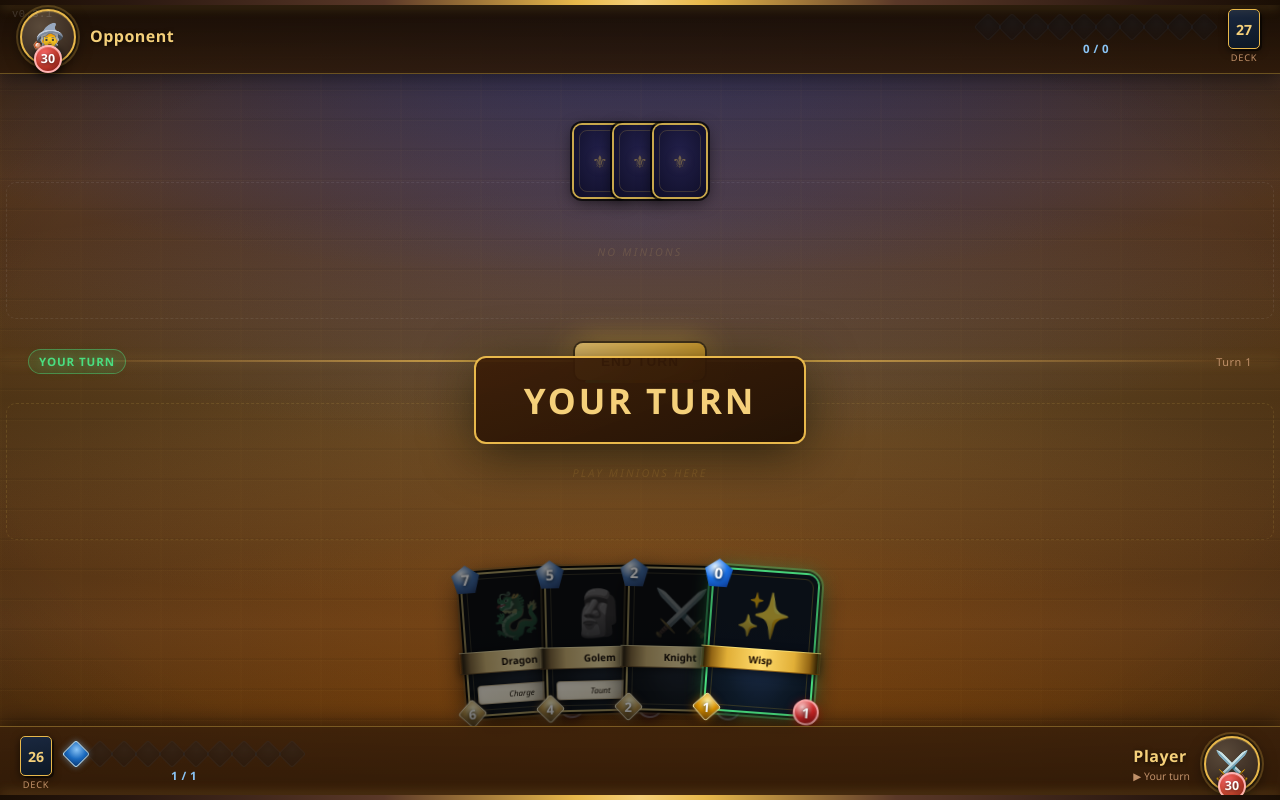
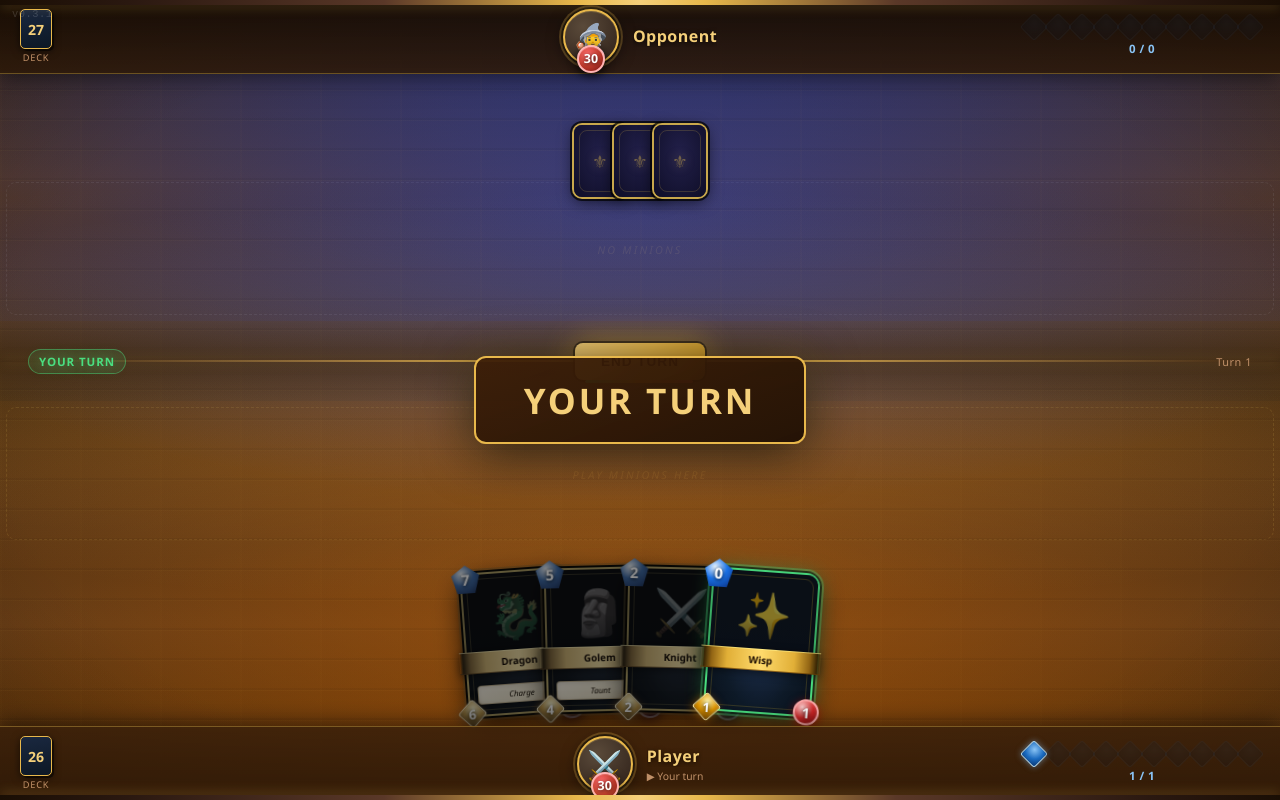
Before and after one commit to PennieEntertainment/CardLogy, a website: page game.html in a window 1280 px wide. Drawn offline with Linux system fonts and the light colour scheme.

Commit message:
Update game.html

```diff
--- a/game.html
+++ b/game.html
@@ -82,9 +82,9 @@
           transparent 2px, transparent 80px
         ),
         /* opponent lane glow */
-        radial-gradient(ellipse 60% 28% at 50% 28%, rgba(60,90,220,0.20) 0%, transparent 100%),
+        radial-gradient(ellipse 68% 38% at 50% 25%, rgba(35,70,220,0.42) 0%, transparent 100%),
         /* player lane glow */
-        radial-gradient(ellipse 60% 28% at 50% 72%, rgba(200,115,20,0.22) 0%, transparent 100%);
+        radial-gradient(ellipse 68% 38% at 50% 75%, rgba(210,105,5,0.42) 0%, transparent 100%);
     }
 
     /* Ornate metal rail lines */
@@ -107,9 +107,9 @@
     .info-bar {
       flex-shrink: 0;
       height: 74px;
-      display: flex;
+      display: grid;
+      grid-template-columns: 1fr auto 1fr;
       align-items: center;
-      gap: 14px;
       padding: 0 20px;
       background: linear-gradient(180deg, rgba(40,22,8,0.95) 0%, rgba(58,32,10,0.88) 100%);
       border-bottom: 1px solid rgba(232,184,75,0.40);
@@ -123,9 +123,26 @@
     .info-bar.bottom {
       border-bottom: none;
       border-top: 1px solid rgba(232,184,75,0.40);
-      flex-direction: row-reverse;
       background: linear-gradient(0deg, rgba(48,26,8,0.96) 0%, rgba(58,32,10,0.88) 100%);
       box-shadow: 0 -2px 22px rgba(0,0,0,0.55);
+    }
+    .bar-center {
+      display: flex;
+      align-items: center;
+      gap: 14px;
+      justify-content: center;
+    }
+    .bar-left {
+      display: flex;
+      align-items: center;
+      gap: 10px;
+      justify-content: flex-start;
+    }
+    .bar-right {
+      display: flex;
+      align-items: center;
+      gap: 10px;
+      justify-content: flex-end;
     }
     /* Bottom ornate rail */
     .info-bar.bottom::after {
@@ -584,12 +601,14 @@
       min-height: 0;
     }
     .field.opp-field {
-      align-items: flex-end;
-      padding-bottom: 4px;
+      align-items: center;
+      min-height: 130px;
+      background: radial-gradient(ellipse 85% 75% at 50% 75%, rgba(40,70,210,0.16) 0%, transparent 100%);
     }
     .field.my-field {
-      align-items: flex-start;
-      padding-top: 4px;
+      align-items: center;
+      min-height: 130px;
+      background: radial-gradient(ellipse 85% 75% at 50% 25%, rgba(200,105,10,0.16) 0%, transparent 100%);
     }
 
     /* Drop zone hint */
@@ -787,12 +806,17 @@
     /* ─── Center Divider ────────────────────────────────────── */
     .center-bar {
       flex-shrink: 0;
-      height: 72px;
+      height: 80px;
       display: flex;
       align-items: center;
       justify-content: center;
       position: relative;
       z-index: 6;
+      background: linear-gradient(180deg,
+        transparent 0%,
+        rgba(50,30,8,0.45) 50%,
+        transparent 100%
+      );
     }
 
     /* Pin turn-indicator to the left, turn-counter to the right so they
@@ -1120,6 +1144,15 @@
 
   <!-- ── Opponent Info Bar ──────────────────────────────────── -->
   <div class="info-bar top" id="opp-info">
+    <!-- Left: deck -->
+    <div class="bar-left">
+      <div class="deck-count">
+        <div class="deck-pile" id="opp-deck-count">30</div>
+        <div class="deck-lbl">Deck</div>
+      </div>
+    </div>
+    <!-- Center: hero + name -->
+    <div class="bar-center">
       <div class="hero-portrait" id="opp-hero" title="Opponent hero">
         🧙
         <div class="hp-orb" id="opp-hp-orb">30</div>
@@ -1128,16 +1161,13 @@
         <div class="player-name" id="opp-name">Opponent</div>
         <div style="font-size:0.65rem;color:var(--muted);margin-top:2px" id="opp-turn-label">…</div>
       </div>
-    <div style="flex:1"></div>
-    <!-- Opponent mana (mirrored) -->
+    </div>
+    <!-- Right: mana -->
+    <div class="bar-right">
       <div class="mana-wrap">
         <div class="mana-bar" id="opp-mana-bar"></div>
         <div class="mana-text" id="opp-mana-text">0 / 0</div>
       </div>
-    <!-- Deck count -->
-    <div class="deck-count">
-      <div class="deck-pile" id="opp-deck-count">30</div>
-      <div class="deck-lbl">Deck</div>
     </div>
   </div>
 
@@ -1184,6 +1214,15 @@
 
   <!-- ── Player Info Bar ────────────────────────────────────── -->
   <div class="info-bar bottom" id="my-info">
+    <!-- Left: deck -->
+    <div class="bar-left">
+      <div class="deck-count">
+        <div class="deck-pile" id="my-deck-count">30</div>
+        <div class="deck-lbl">Deck</div>
+      </div>
+    </div>
+    <!-- Center: hero + name -->
+    <div class="bar-center">
       <div class="hero-portrait" id="my-hero" title="Your hero">
         ⚔️
         <div class="hp-orb" id="my-hp-orb">30</div>
@@ -1192,16 +1231,13 @@
         <div class="player-name" id="my-name">You</div>
         <div style="font-size:0.65rem;color:var(--muted);margin-top:2px" id="my-turn-label">…</div>
       </div>
-    <div style="flex:1"></div>
-    <!-- Player mana -->
+    </div>
+    <!-- Right: mana -->
+    <div class="bar-right">
       <div class="mana-wrap">
         <div class="mana-bar" id="my-mana-bar"></div>
         <div class="mana-text" id="my-mana-text">0 / 0</div>
       </div>
-    <!-- Deck count -->
-    <div class="deck-count">
-      <div class="deck-pile" id="my-deck-count">30</div>
-      <div class="deck-lbl">Deck</div>
     </div>
   </div>
 
```
Lines whose indentation alone changed are shown as unchanged.
